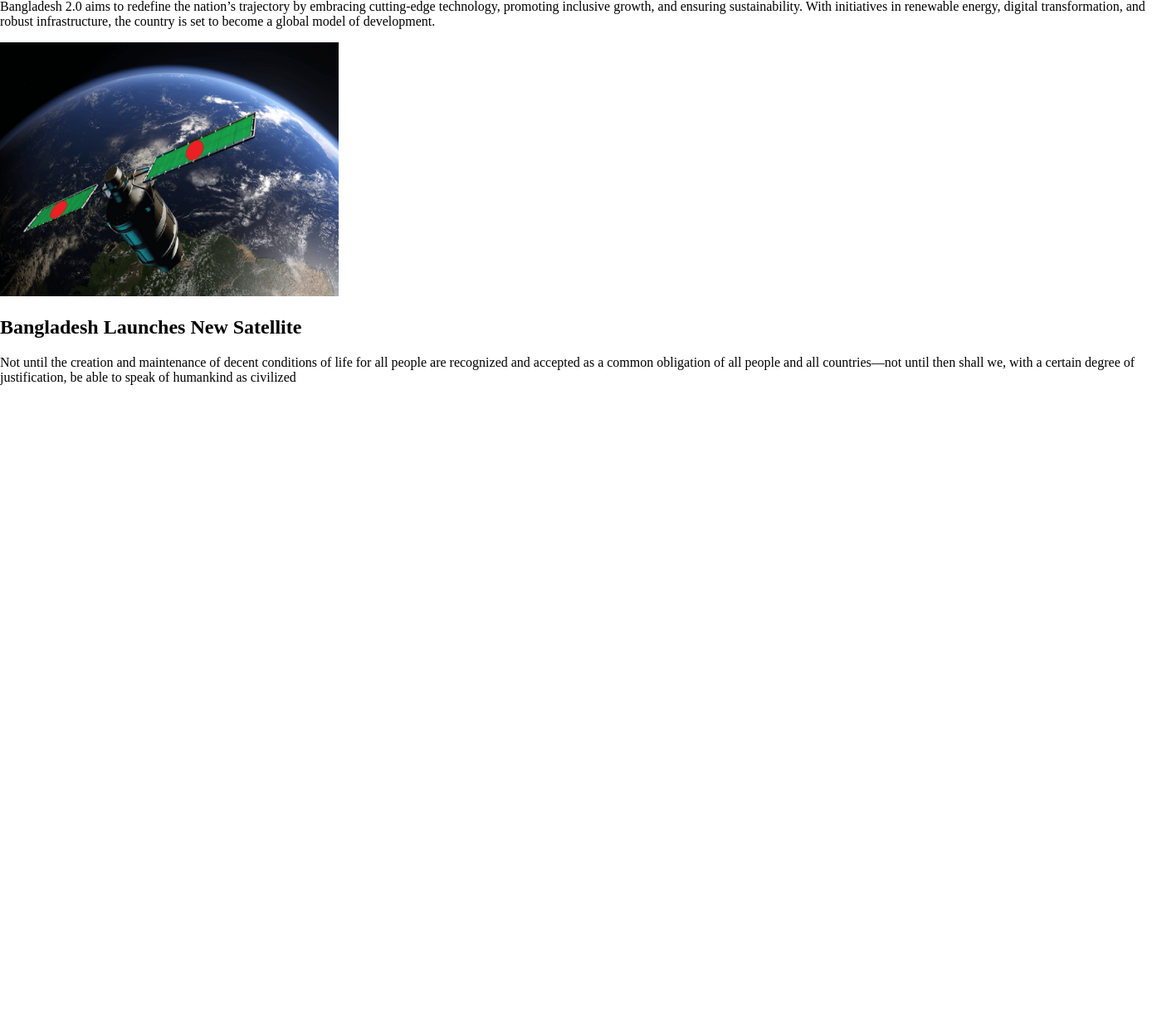
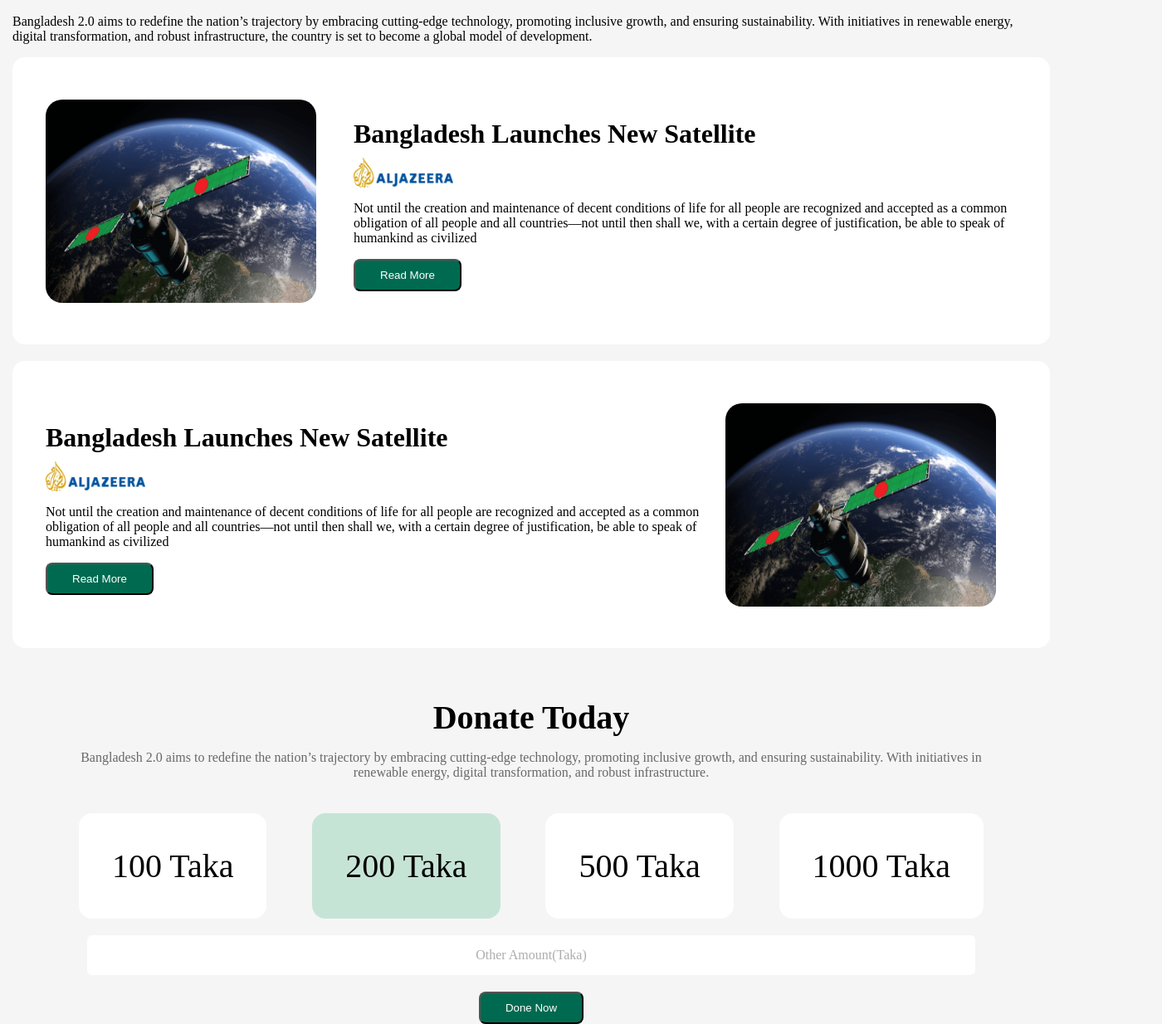
Before and after one commit to Rayhan1228/Assinment-1, a plain HTML site: page index.html in a window 1280 px wide. Shown: the part 1064-2298 px from the top of the page at 83% size, 1400 px wide, since content can reach past the window. Before the commit the page ends 1544 px from the top, so only its background shows below. Drawn offline with Linux system fonts and the light colour scheme.

Commit message:
complete

```diff
--- a/index.html
+++ b/index.html
@@ -1,6 +1,5 @@
 <!DOCTYPE html>
 <html lang="en">
-
   <head>
     <meta charset="UTF-8" />
     <meta name="viewport" content="width=device-width, initial-scale=1.0" />
@@ -19,7 +18,11 @@
         <button class="hero_button">Explore New Bangladesh</button>
       </div>
       <div class="hero_right">
-            <img class="banner_img" src="B11A1--assignment-1/assets/hero.png" alt="" />
+        <img
+          class="banner_img"
+          src="B11A1--assignment-1/assets/hero.png"
+          alt=""
+        />
       </div>
     </section>
 
@@ -73,18 +76,66 @@
         transformation, and robust infrastructure, the country is set to become
         a global model of development.
       </p>
-        <div>
-            <div><img src="B11A1--assignment-1/assets/satelite.png" alt=""></div>
-            <div>
-                <h1>Bangladesh Launches New Satellite</h1>
-
-
-                <p>Not until the creation and maintenance of decent conditions of life for all people are recognized and accepted as a common obligation of all people and all countries—not until then shall we,
-                    with a certain degree of justification, be able to speak of humankind as civilized</p>
-
+      <div class="news">
+        <div class="image_container">
+          <img
+            class="news_img1"
+            src="B11A1--assignment-1/assets/satelite.png"
+            alt=""
+          />
+        </div>
+        <div class="news1_details_container">
+          <h1 class="news_details_title">Bangladesh Launches New Satellite</h1>
+          <img class="news_details_img" src="B11A1--assignment-1/assets/al-jazeera.png" alt="">
+          <p>
+            Not until the creation and maintenance of decent conditions of life
+            for all people are recognized and accepted as a common obligation of
+            all people and all countries—not until then shall we, with a certain
+            degree of justification, be able to speak of humankind as civilized
+          </p>
+          <button class="news_btn">Read More</button>
+        </div>
+      </div>
+      <div class="news">
+        <div class="news1_details_container">
+            <h1 class="news_details_title">Bangladesh Launches New Satellite</h1>
+            <img class="news_details_img" src="B11A1--assignment-1/assets/al-jazeera.png" alt="">
+            <p>
+              Not until the creation and maintenance of decent conditions of life
+              for all people are recognized and accepted as a common obligation of
+              all people and all countries—not until then shall we, with a certain
+              degree of justification, be able to speak of humankind as civilized
+            </p>
+            <button class="news_btn">Read More</button>
+          </div>
+        <div class="image_container">
+          <img
+            class="news_img1"
+            src="B11A1--assignment-1/assets/satelite.png"
+            alt=""
+          />
         </div>
       </div>
     </section>
+
+    <!-- donate section  -->
+    <section class="donate_section">
+        <h1 class="donate_title">Donate Today</h1>
+        <p class="donate_description">Bangladesh 2.0 aims to redefine the nation’s trajectory by embracing cutting-edge technology, promoting inclusive growth, and ensuring sustainability. With initiatives in renewable energy, digital transformation, and robust infrastructure.</p>
+        <div class="donate_container">
+            <div class="donate">100 Taka</div>
+            <div class="donate custom_donate">200 Taka</div>
+            <div class="donate ">500 Taka</div>
+            <div class="donate">1000 Taka</div>
+        </div>
+
+        <div class="amount">
+            Other Amount(Taka)
+        </div>
+
+        <div class="btn_container">
+            <button class="btn">Done Now</button>
+        </div>
+    </section>
   </body>
-
 </html>
--- a/styles/styles.css
+++ b/styles/styles.css
@@ -1,6 +1,7 @@
 .body_section {
-  width: 1400px;
+  width: 1250px;
   margin: auto;
+  background-color: #f5f5f5;
 }
 
 .hero {
@@ -28,14 +29,13 @@
   font-weight: 900;
   color: #0e0e0e;
   margin: 30px 0;
-
 }
 .hero_button {
-    background-color: #006A50;
+  background-color: #006a50;
   color: white;
   border-radius: 8px;
   width: fit-content;
-    padding:20px 40px;
+  padding: 20px 40px;
   border: none;
 }
 
@@ -47,64 +47,161 @@
 .banner_img {
   width: 60%;
 }
-.number{
+
+.number {
   display: flex;
   justify-content: space-between;
   padding: 32px;
   margin-right: 32px;
   border: 24px;
+}
 
-}
-.number_1{
+.number_1 {
   display: flex;
   display: inline;
-background-color: #548ff562 ;
-margin-right: 32px;
-border: 24px;
-padding: 32px;
-border-radius: 18px
-}
-.number_2{
- display: flex;
- display: inline;
- background-color: #C6E4D6;
+  background-color: #548ff562;
   margin-right: 32px;
   border: 24px;
   padding: 32px;
   border-radius: 18px;
 }
-.number_3{
+.number_2 {
   display: flex;
   display: inline;
-   background-color: #F7EBCF;
+  background-color: #c6e4d6;
   margin-right: 32px;
   border: 24px;
   padding: 32px;
-border-radius: 18px
+  border-radius: 18px;
 }
-.no{
+.number_3 {
+  display: flex;
+  display: inline;
+  background-color: #f7ebcf;
+  margin-right: 32px;
+  border: 24px;
+  padding: 32px;
+  border-radius: 18px;
+}
+.no {
   display: inline;
 }
-.sobuj{
-    background-color: #09A15C;
+.sobuj {
+  background-color: #09a15c;
   color: white;
   border: none;
-    padding: 20PX 11PX;
-    border-radius:8px ;
+  padding: 20px 11px;
+  border-radius: 8px;
 }
-.holud{
-    background-color: #FFC239 ;
+.holud {
+  background-color: #ffc239;
   color: white;
   border: none;
-    padding: 20PX 11PX;
-    border-radius:8px ;
+  padding: 20px 11px;
+  border-radius: 8px;
+}
+.nil {
+  background-color: #5490f5;
+  color: white;
+  border: none;
+  padding: 20px 11px;
+  border-radius: 8px;
+}
+.news {
+  display: flex;
+  gap: 20px;
+  background-color: white;
+  padding: 20px 40px;
+  border-radius: 15px;
+  margin-bottom: 20px;
+}
+.news_img1 {
+  border-radius: 20px;
+  height: 80%;
+}
+
+.image_container {
+  display: flex;
+  justify-items: center;
+  align-items: center;
+  width: 30%;
+}
+
+.news1_details_container {
+  width: 70%;
+  display: flex;
+  flex-direction: column;
+  justify-content: center;
+}
+.news_details_title {
+  font-size: 32px;
+  margin: 10px 0;
+}
+.news_details_img {
+  width: 15%;
+}
+.news_btn {
+  padding: 10px 30px;
+  width: fit-content;
+  border-radius: 8px;
+  background-color: #006a50;
+  font-weight: 500;
+  color: white;
+}
+
+.donate_section{
+  padding: 0 80px;
+}
+
+.donate_title {
+  font-size: 40px;
+  text-align: center;
+  margin-bottom: 0px;
+  margin-top: 60px;
+}
+.donate_description {
+  color: #0e0e0e9c;
+  text-align: center;
+}
+.donate_container {
+  display: flex;
+  justify-content: space-between;
+  gap: 10px;
+  margin-top: 40px;
+}
+.donate {
+  font-size: 40px;
+  background-color: #fff;
+  border-radius: 16px;
+  text-align: center;
+  padding: 40px;
 
 }
-.nil{
-    background-color: #5490F5 ;
+.custom_donate {
+  background-color: #C6E4D6;
+}
+
+.amount {
+  background: white;
+  padding: 15px;
+  text-align: center;
+  color: #0e0e0e57;
+  border-radius: 6px;
+  margin: 0 10px;
+  margin-top: 20px;
+}
+.btn_container{
+  display: flex;
+  justify-content: center;
+  align-items: center;
+  width: 100%;
+}
+.btn {
+  padding: 10px 30px;
+  width: fit-content;
+  border-radius: 8px;
+  background-color: #006a50;
+  font-weight: 500;
   color: white;
-    border: none;
-    padding: 20PX 11PX;
-    border-radius:8px ;
+  margin-top: 20px;
 }
-.pra
```
Lines whose indentation alone changed are shown as unchanged.
